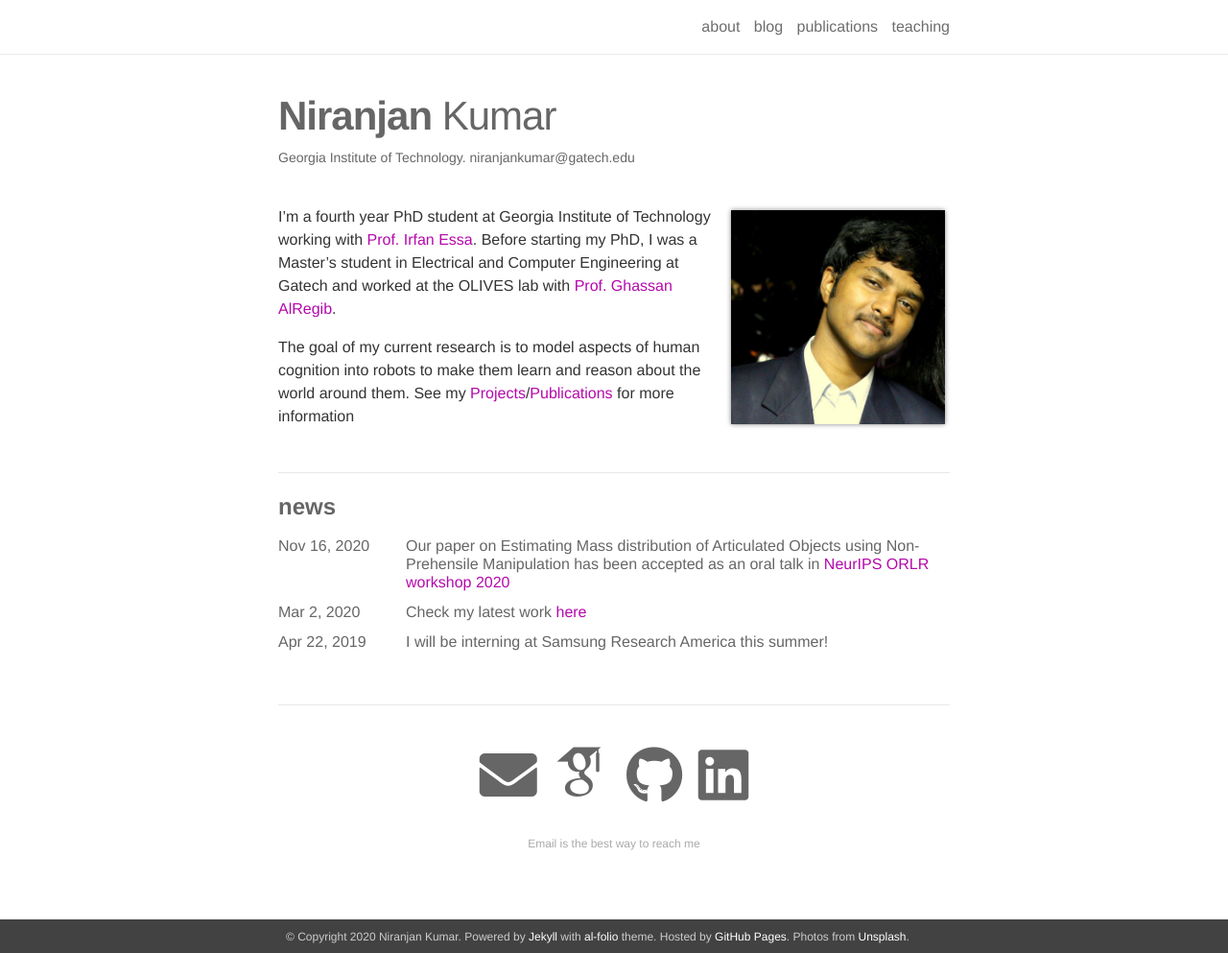
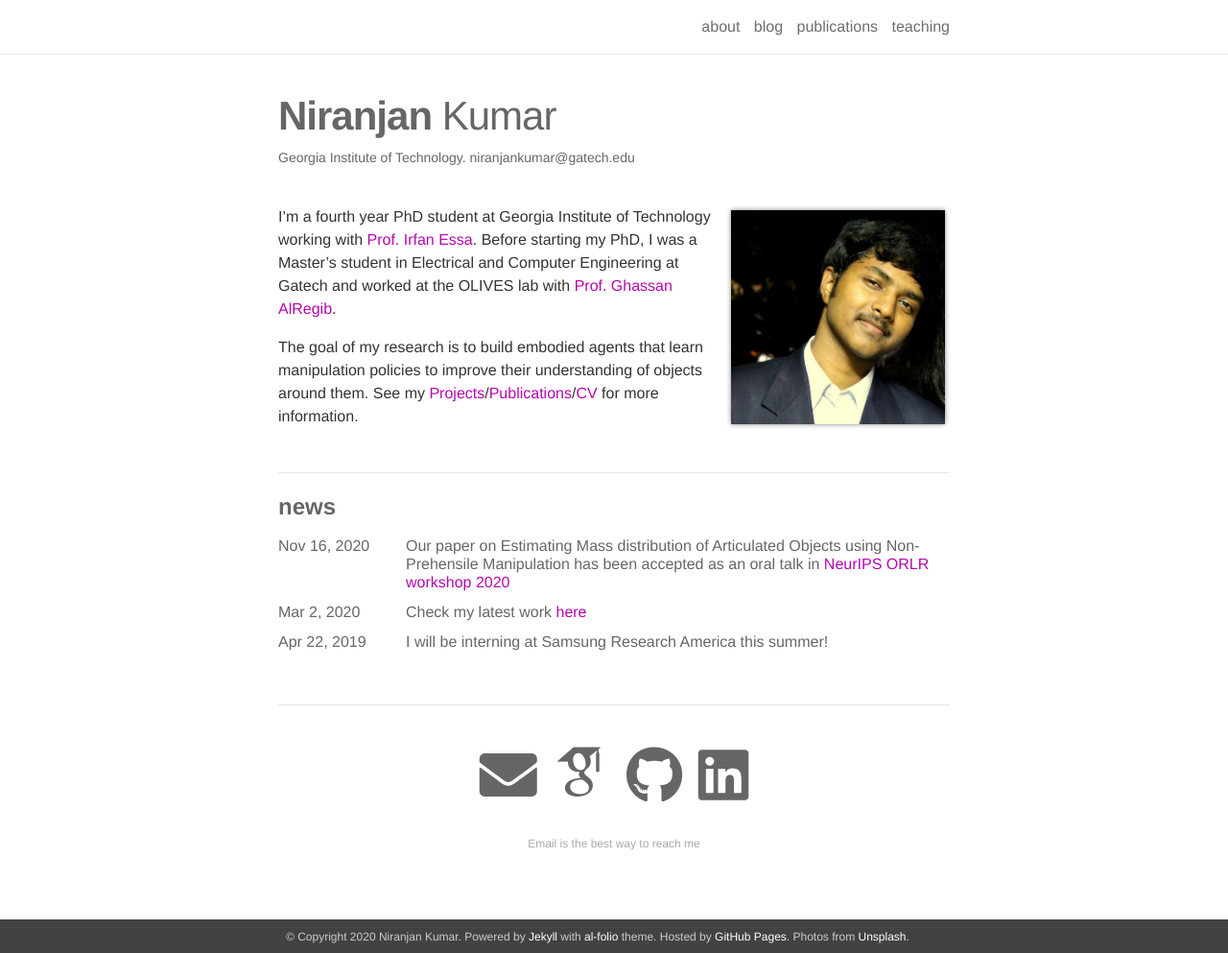
Before and after one commit to kniranjankumar/pre_2024_website, a Jekyll site: the page built from _pages/about.md, in a window 1280 px wide and 993 px high. Shown: the whole window at 96% size. Built offline with Jekyll 4.4.1, drawn with Linux system fonts in a browser that asks for light colours; nearby versions of some CDN libraries; some web fonts are replaced.

Commit message:
updating cv

```diff
--- a/_pages/about.md
+++ b/_pages/about.md
@@ -14,4 +14,4 @@ social: true
 ---
 I’m a fourth year PhD student at Georgia Institute of Technology working with [Prof. Irfan Essa](http://www.irfanessa.gatech.edu/). Before starting my PhD, I was a Master’s student in Electrical and Computer Engineering at Gatech and worked at the OLIVES lab with [Prof. Ghassan AlRegib](https://ghassanalregib.info/).
 
-The goal of my current research is to model aspects of human cognition into robots to make them learn and reason about the world around them. See my [Projects](/projects/)/[Publications](/publications/) for more information
+The goal of my research is to build embodied agents that learn manipulation policies to improve their understanding of objects around them. See my [Projects](/projects/)/[Publications](/publications/)/[CV](/assets/pdf/Niranjan_Kumar_2020.pdf) for more information.
```
Also changed, not shown: 2 other files.
